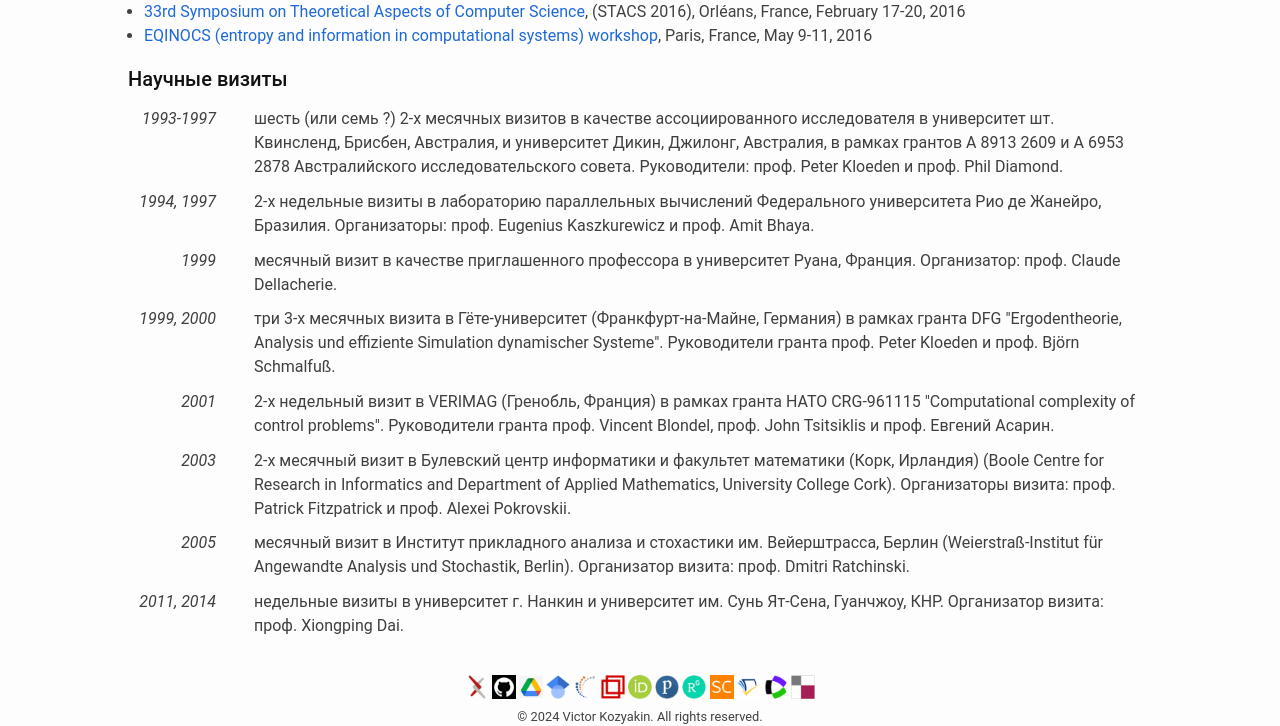
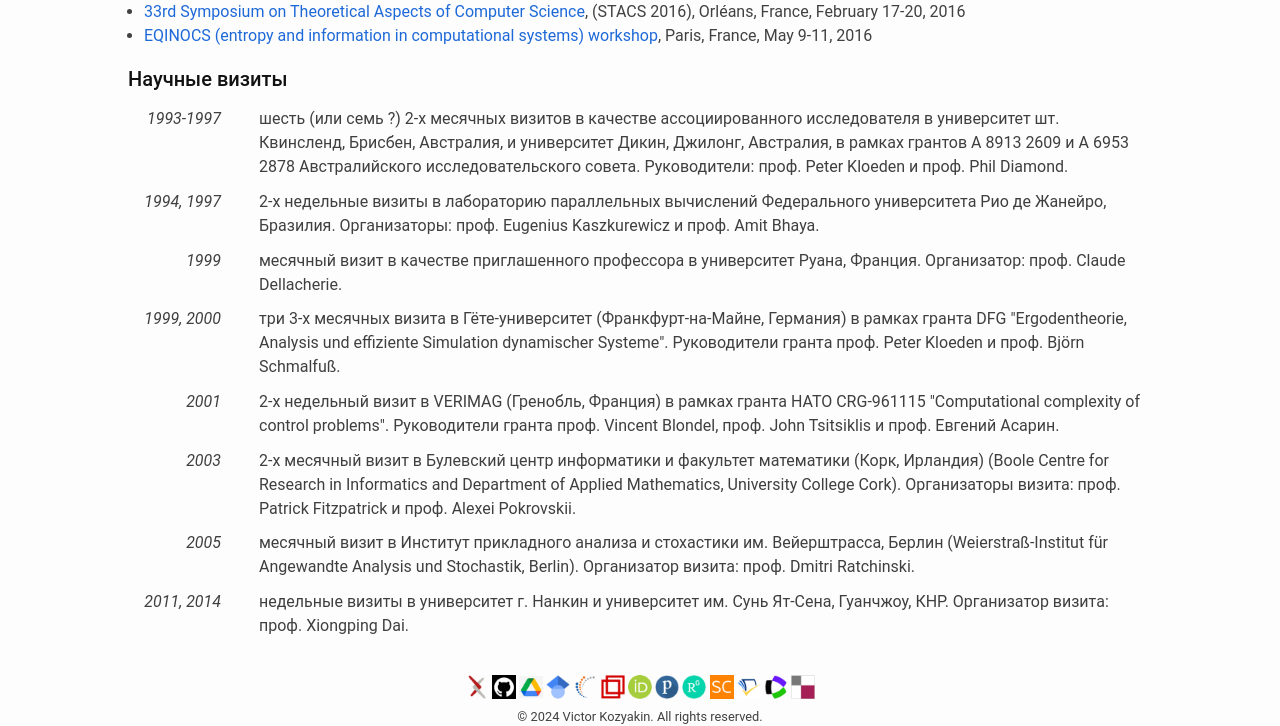
Before and after one commit to kozyakin/kozyakin.github.io, a Jekyll site: the page built from ru/interests.html, in a window 1280 px wide. Shown: the part 952-1678 px from the top of the page. Built offline with Jekyll 4.4.1, drawn with Linux system fonts in a browser that asks for light colours; emoji names are drawn with the system emoji font.

Commit message:
Update interests.html

```diff
--- a/ru/interests.html
+++ b/ru/interests.html
@@ -58,7 +58,7 @@ January 28-29, 2016</li>
 
   <tbody>
     <tr>
-      <td style="border: medium none ; vertical-align: top; width: 80px; text-align: right;"><span style="font-style: italic;">1993-1997</span><br>
+      <td style="border: medium none ; vertical-align: top; width: 85px; text-align: right;"><span style="font-style: italic;">1993-1997</span><br>
       </td>
       <td style="border: medium none ; vertical-align: top; width: 6px;"><br>
       </td>
@@ -66,7 +66,7 @@ January 28-29, 2016</li>
       </td>
     </tr>
     <tr>
-      <td style="border: medium none ; vertical-align: top; width: 80px; text-align: right;"><span style="font-style: italic;">1994, 1997</span><br>
+      <td style="border: medium none ; vertical-align: top; width: 85px; text-align: right;"><span style="font-style: italic;">1994, 1997</span><br>
       </td>
       <td style="border: medium none ; vertical-align: top; width: 6px;"><br>
       </td>
@@ -74,7 +74,7 @@ January 28-29, 2016</li>
       </td>
     </tr>
     <tr>
-      <td style="border: medium none ; vertical-align: top; width: 80px; text-align: right;"><span style="font-style: italic;">1999</span><br>
+      <td style="border: medium none ; vertical-align: top; width: 85px; text-align: right;"><span style="font-style: italic;">1999</span><br>
       </td>
       <td style="border: medium none ; vertical-align: top; width: 6px;"><br>
       </td>
@@ -82,7 +82,7 @@ January 28-29, 2016</li>
       </td>
     </tr>
     <tr>
-      <td style="border: medium none ; vertical-align: top; width: 80px; text-align: right;"><span style="font-style: italic;">1999, 2000</span><br>
+      <td style="border: medium none ; vertical-align: top; width: 85px; text-align: right;"><span style="font-style: italic;">1999, 2000</span><br>
       </td>
       <td style="border: medium none ; vertical-align: top; width: 6px;"><br>
       </td>
@@ -90,7 +90,7 @@ January 28-29, 2016</li>
       </td>
     </tr>
     <tr>
-      <td style="border: medium none ; vertical-align: top; width: 80px; text-align: right;"><span style="font-style: italic;">2001</span><br>
+      <td style="border: medium none ; vertical-align: top; width: 85px; text-align: right;"><span style="font-style: italic;">2001</span><br>
       </td>
       <td style="border: medium none ; vertical-align: top; width: 6px;"><br>
       </td>
@@ -98,7 +98,7 @@ January 28-29, 2016</li>
       </td>
     </tr>
     <tr>
-      <td style="border: medium none ; vertical-align: top; width: 80px; text-align: right;"><span style="font-style: italic;">2003</span><br>
+      <td style="border: medium none ; vertical-align: top; width: 85px; text-align: right;"><span style="font-style: italic;">2003</span><br>
       </td>
       <td style="border: medium none ; vertical-align: top; width: 6px;"><br>
       </td>
@@ -106,7 +106,7 @@ January 28-29, 2016</li>
       </td>
     </tr>
     <tr>
-      <td style="border: medium none ; vertical-align: top; width: 80px; text-align: right;"><span style="font-style: italic;">2005</span><br>
+      <td style="border: medium none ; vertical-align: top; width: 85px; text-align: right;"><span style="font-style: italic;">2005</span><br>
       </td>
       <td style="border: medium none ; vertical-align: top; width: 6px;"><br>
       </td>
@@ -114,7 +114,7 @@ January 28-29, 2016</li>
       </td>
     </tr>
     <tr>
-      <td style="border: medium none ; vertical-align: top; width: 80px; text-align: right;"><span style="font-style: italic;">2011, 2014</span><br>
+      <td style="border: medium none ; vertical-align: top; width: 85px; text-align: right;"><span style="font-style: italic;">2011, 2014</span><br>
       </td>
       <td style="border: medium none ; vertical-align: top; width: 6px;"><br>
       </td>
```
